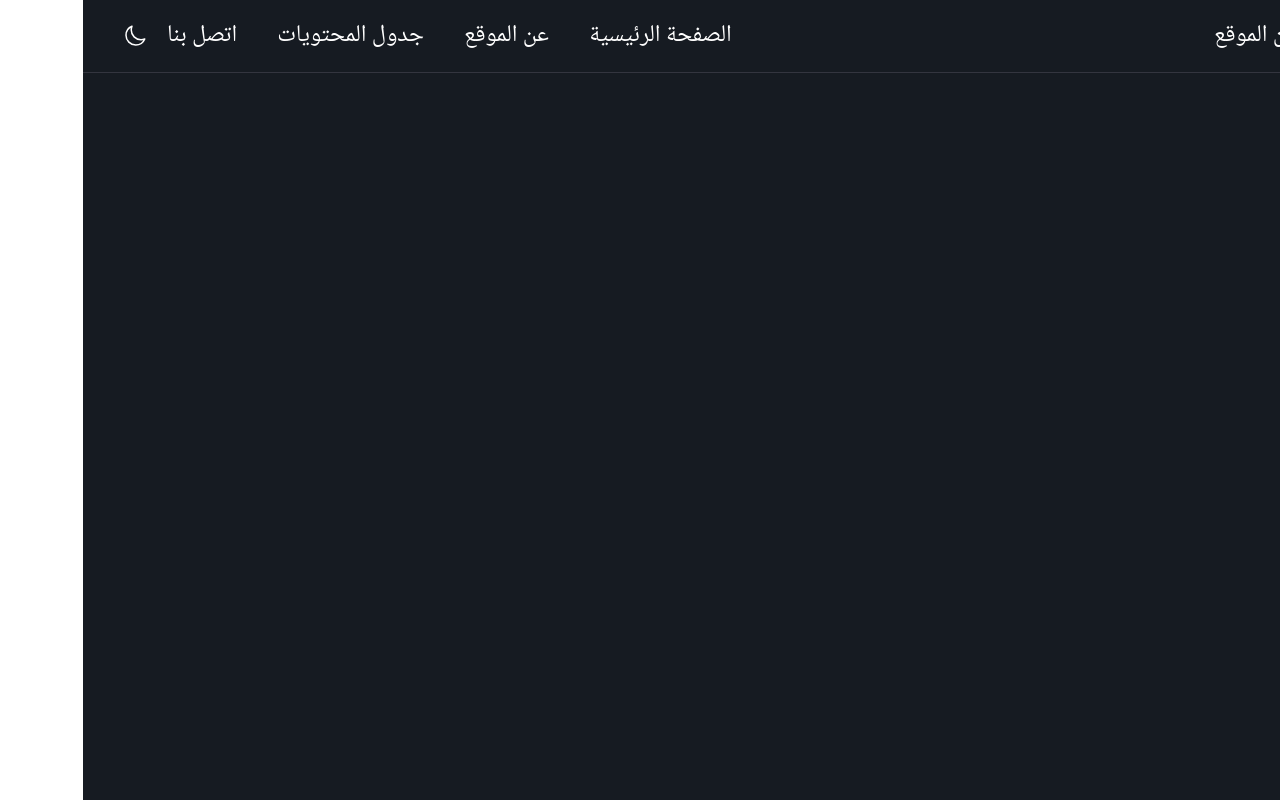
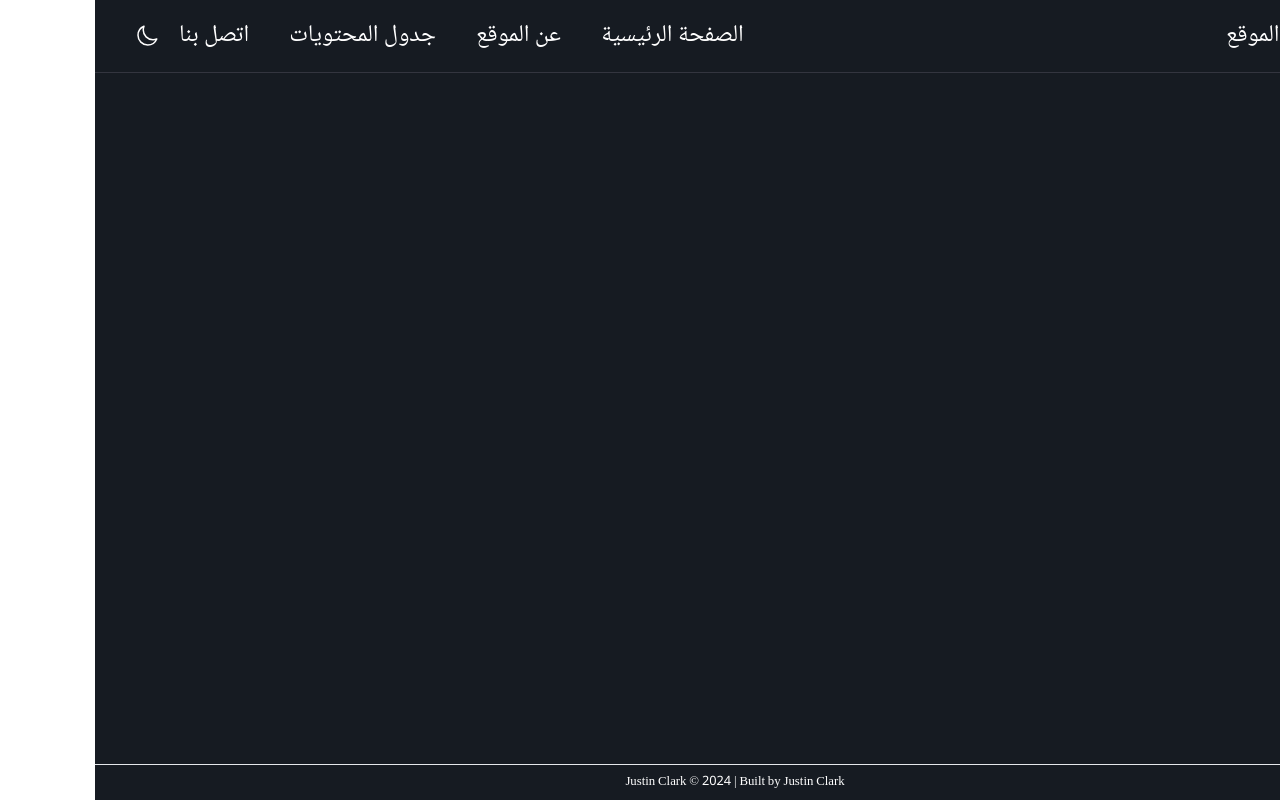
Before and after one commit to jclark1913/arabic-wordpress-cms-react-boilerplate, a React (Vite) app: page / in a window 1280 px wide. Built offline with nearby package versions, Linux system fonts and the light colour scheme; no server answers.

Commit message:
Add footer + update styling

```diff
--- a/src/App.tsx
+++ b/src/App.tsx
@@ -1,6 +1,7 @@
 import NavBar from "./components/NavBar";
 import { ThemeProvider } from "./ThemeContext";
 import RoutesList from "./routes/RoutesList";
+import Footer from "./Footer";
 
 function App() {
   return (
@@ -8,9 +9,10 @@ function App() {
       <ThemeProvider>
         <main className="flex min-h-screen flex-col bg-sitebackground text-primarytext">
           <NavBar />
-          <div className="container mx-auto">
+          <div className="container mx-auto px-12 p-4 flex flex-col flex-grow">
             <RoutesList />
           </div>
+        <Footer />
         </main>
       </ThemeProvider>
     </>
```
